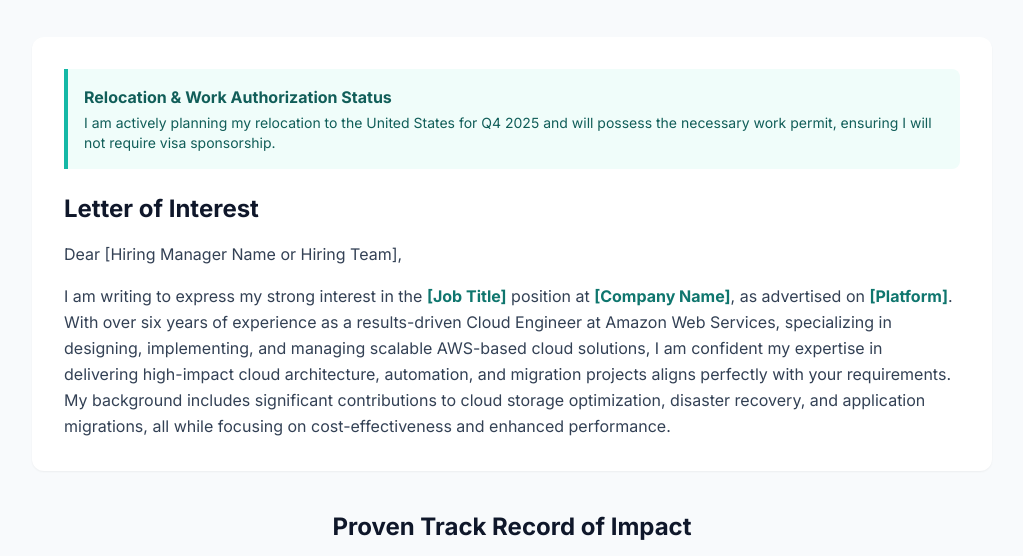
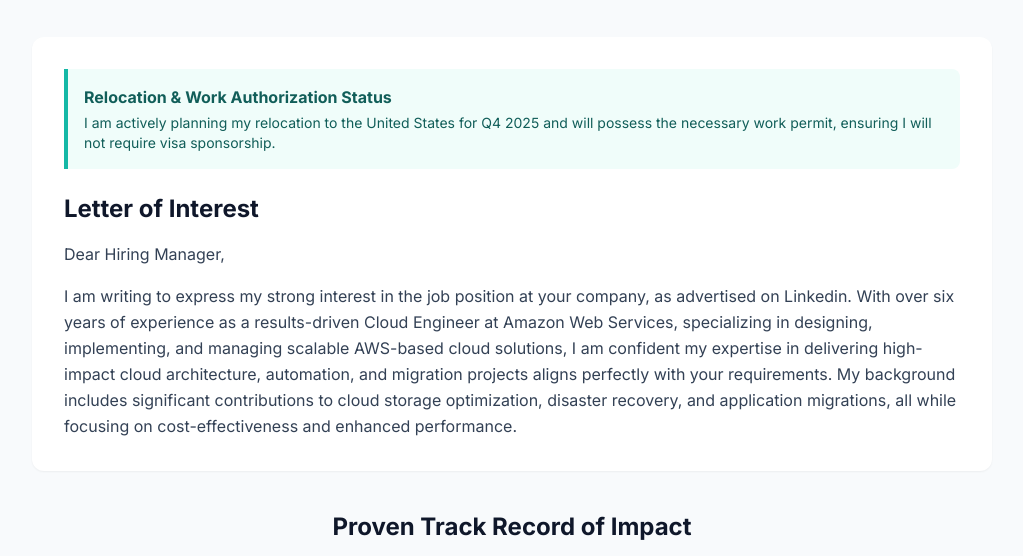
Before and after one commit to Mahin-Raza/mahin_cover, a plain HTML site: page index.html in a window 1280 px wide. Shown: the part 244-800 px from the top of the page, without its empty margins (128-1151 px from the left). Drawn offline with nearby package versions, Linux system fonts and the light colour scheme.

Commit message:
Add files via upload

```diff
--- a/index.html
+++ b/index.html
@@ -63,10 +63,10 @@
 
                 <h2 class="text-2xl font-bold text-slate-900 mb-4">Letter of Interest</h2>
                 <p class="text-slate-700 leading-relaxed">
-                    Dear [Hiring Manager Name or Hiring Team],
+                    Dear Hiring Manager,
                 </p>
                 <p class="mt-4 text-slate-700 leading-relaxed">
-                    I am writing to express my strong interest in the <strong class="text-teal-700">[Job Title]</strong> position at <strong class="text-teal-700">[Company Name]</strong>, as advertised on <strong class="text-teal-700">[Platform]</strong>. With over six years of experience as a results-driven Cloud Engineer at Amazon Web Services, specializing in designing, implementing, and managing scalable AWS-based cloud solutions, I am confident my expertise in delivering high-impact cloud architecture, automation, and migration projects aligns perfectly with your requirements. My background includes significant contributions to cloud storage optimization, disaster recovery, and application migrations, all while focusing on cost-effectiveness and enhanced performance.
+                    I am writing to express my strong interest in the job position at your company, as advertised on Linkedin. With over six years of experience as a results-driven Cloud Engineer at Amazon Web Services, specializing in designing, implementing, and managing scalable AWS-based cloud solutions, I am confident my expertise in delivering high-impact cloud architecture, automation, and migration projects aligns perfectly with your requirements. My background includes significant contributions to cloud storage optimization, disaster recovery, and application migrations, all while focusing on cost-effectiveness and enhanced performance.
                 </p>
             </section>
 
```
